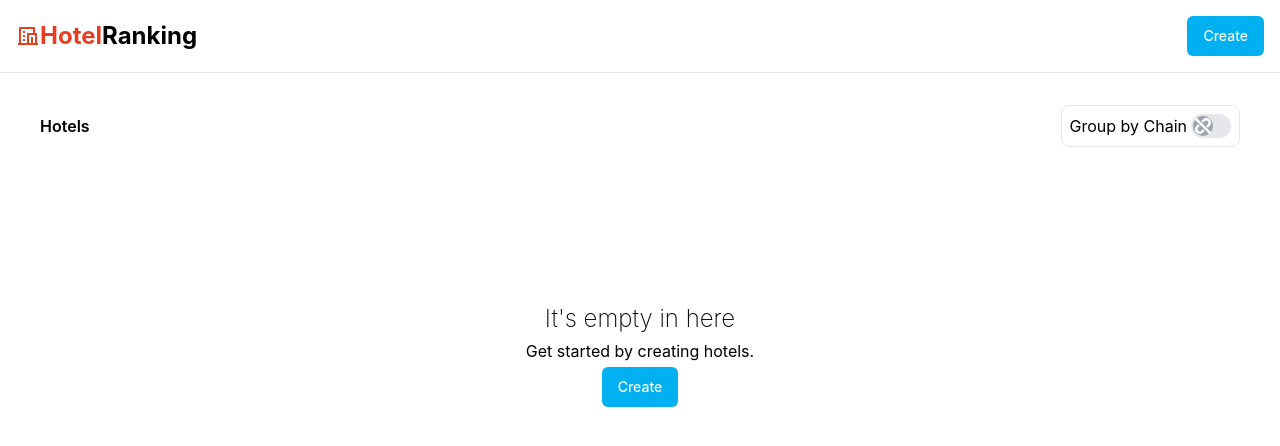
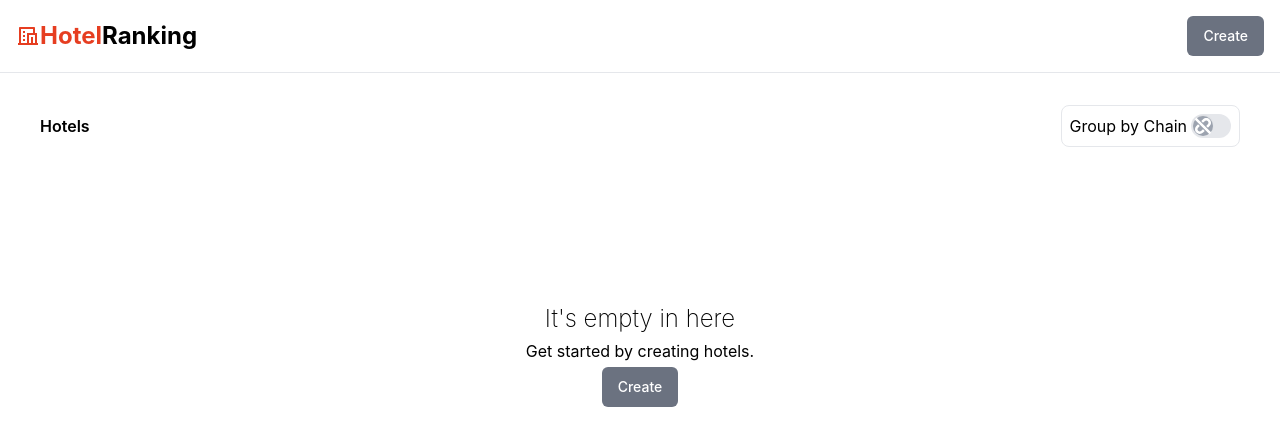
Before and after one commit to oreoluwadnd/Hotel-Ranking, a React (Vite) app: page / in a window 1280 px wide. Shown: the top 446 px of the page. Built offline with nearby package versions, Linux system fonts and the light colour scheme.

Commit message:
:sparkles: deployment

```diff
--- a/src/index.css
+++ b/src/index.css
@@ -15,7 +15,7 @@
         --popover-foreground: 224 71.4% 4.1%;
         --muted: 220 14.3% 95.9%;
         --muted-foreground: 220 8.9% 46.1%;
-        --accent: 196 100% 47%;
+        --accent: 220 8.9% 46.1%;
         --destructive: 0 84.2% 60.2%;
         --destructive-foreground: 210 20% 98%;
         --input: 0 0% 77% / 0.4;
```
